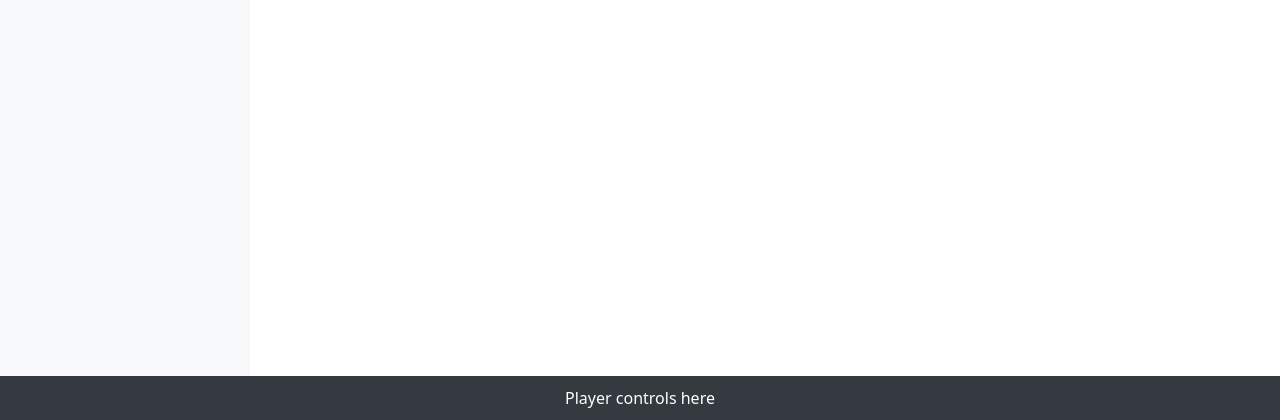
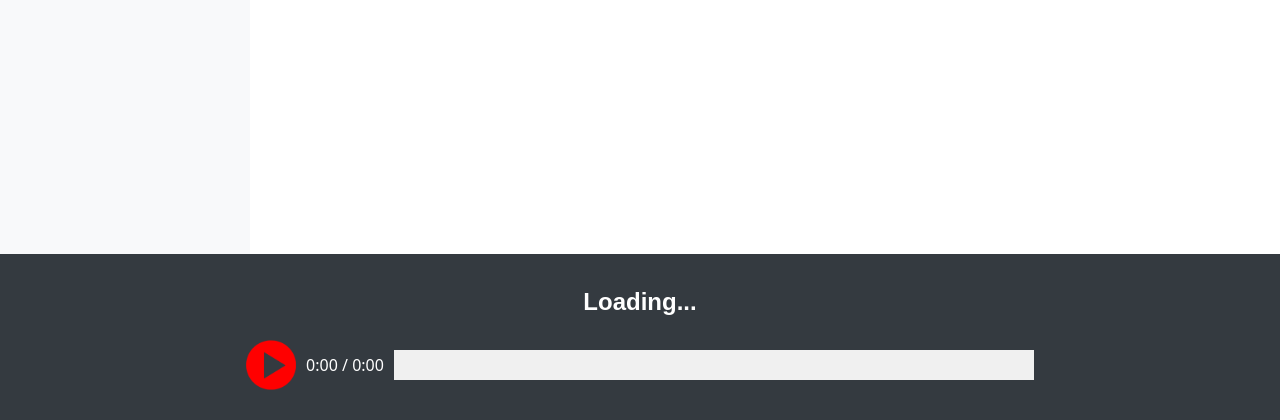
Before and after one commit to MariuszLepkowski/VC-Radio, a Flask app: page /player in a window 1280 px wide. Shown: the part 380-800 px from the top of the page. Run offline with Flask 2, Linux system fonts and the light colour scheme; some libraries are stand-ins or nearby versions.

Commit message:
Add yt_player in the bottom of home page view, add styling to yt_player in styles.css

```diff
--- a/VC_Radio_app/static/css/styles.css
+++ b/VC_Radio_app/static/css/styles.css
@@ -45,3 +45,76 @@
     width: 100px; /* Rozmiar logo */
     margin-bottom: 20px; /* Odstęp między logo a sekcjami */
 }
+
+/* yt-player */
+#container {
+    text-align: center;
+    margin-top: 20px;
+}
+
+#title {
+    font-size: 24px;
+    font-weight: bold;
+    margin: 20px auto;
+    text-align: center;
+    font-family: sans-serif;
+}
+
+
+#player-controls {
+    display: flex;
+    align-items: center;
+    justify-content: center;
+    margin-bottom: 20px;
+}
+
+#youtube-icon {
+    cursor: pointer;
+    cursor: hand;
+    width: 50px;
+    height: 50px;
+    background-image: url('/play.png');
+    background-size: cover;
+    margin-right: 10px;
+}
+
+#progressContainer {
+    width: 50%;
+    height: 30px;
+    background-color: #f0f0f0;
+    position: relative;
+    cursor: pointer;
+}
+
+#progressBar {
+    height: 100%;
+    background-color: #4caf50;
+    width: 0;
+    transition: width 0.1s ease-in-out;
+}
+
+#timeInfo {
+    margin: 5px 0;
+    font-size: 16px;
+    margin-right: 10px;
+}
+
+#alternative-link a {
+    display: flex;
+    flex-direction: column;
+    align-items: center;
+    justify-content: center;
+    text-decoration: none;
+    margin-top: 3px;
+}
+
+#youtube-logo {
+    width: 100px;
+    height: auto;
+    margin-top: 5px;
+}
+
+#alternative-link p {
+    margin: 0;
+    text-align: center;
+}
--- a/VC_Radio_app/templates/home.html
+++ b/VC_Radio_app/templates/home.html
@@ -4,52 +4,12 @@
   <meta charset="UTF-8">
   <meta name="viewport" content="width=device-width, initial-scale=1.0">
   <title>VC-Radio</title>
+
+    <link rel="stylesheet" type="text/css" href="{{ url_for('static', filename='css/styles.css') }}">
   <!-- Bootstrap CSS -->
   <link href="https://cdn.jsdelivr.net/npm/bootstrap@5.3.0-alpha1/dist/css/bootstrap.min.css" rel="stylesheet">
   <style>
-    /* Dodatkowe style CSS */
-    .sidebar {
-      position: fixed;
-      top: 0;
-      left: 0;
-      height: 100%;
-      width: 250px; /* Szerokość panelu bocznego */
-      background-color: #f8f9fa; /* Kolor tła panelu bocznego */
-      padding: 20px;
-    }
-    .main-content {
-      margin-left: 270px; /* Dopełnienie marginesu dla panelu bocznego */
-      padding: 20px;
-    }
-    .footer {
-      position: fixed;
-      bottom: 0;
-      width: 100%;
-      background-color: #343a40; /* Kolor tła stopki */
-      color: #ffffff; /* Kolor tekstu stopki */
-      text-align: center;
-      padding: 10px 0;
-    }
-    /* Style dla poszczególnych sekcji */
-    .home-section {
-      background-color: #e9ecef; /* Kolor tła sekcji "Home" */
-    }
-    .random-album-section {
-      background-color: #ced4da; /* Kolor tła sekcji "Pick random album" */
-    }
-    .search-results-section {
-      background-color: #adb5bd; /* Kolor tła sekcji "Search results" */
-    }
-    .playlist-section {
-      background-color: #868e96; /* Kolor tła sekcji "Your Playlist" */
-    }
-    .logo {
-      width: 100px; /* Rozmiar logo */
-      margin-bottom: 20px; /* Odstęp między logo a sekcjami */
-    }
-    .playlist-item {
-      padding-left: 20px;
-    }
+
   </style>
 </head>
 <body>
@@ -99,14 +59,38 @@
   <!-- Stopka -->
   <div class="footer">
     <!-- Tutaj umieść odtwarzacz lub inne elementy stopki -->
-    Player controls here
+        <div id="title">Loading...</div>
+
+    <div id="container">
+        <div id="player-controls">
+            <div id="youtube-icon" onclick="togglePlayPause()"></div>
+            <div id="timeInfo">0:00 / 0:00</div>
+            <div id="progressContainer" onclick="seekToTime(event)">
+                <div id="progressBar"></div>
+            </div>
+        </div>
+    </div>
+
+    <div id="alternative-link" style="display: none;">
+
+    </div>
+
+    <div data-video="RMx7uHtZbuo" data-autoplay="0" data-loop="1" id="youtube-audio"></div>
+
+    <!-- Modal do odtwarzania audio -->
+    <div id="audio-player-modal" class="modal">
+        <div class="modal-content">
+            <span class="close">&times;</span>
+            <iframe id="audio-player-iframe" width="560" height="315" src="" frameborder="0" allowfullscreen></iframe>
+        </div>
+    </div>
   </div>
 
   <!-- Bootstrap Bundle with Popper -->
   <script src="https://cdn.jsdelivr.net/npm/bootstrap@5.3.0-alpha1/dist/js/bootstrap.bundle.min.js"></script>
   <!-- Skrypty JavaScript -->
-  <script>
-    // Tutaj dodaj skrypty JavaScript, jeśli potrzebne
-  </script>
+    <script src="https://www.youtube.com/iframe_api"></script>
+    <script src="{{ url_for('static', filename='js/ytAudioPlayer.js') }}"></script>
+
 </body>
 </html>
```
